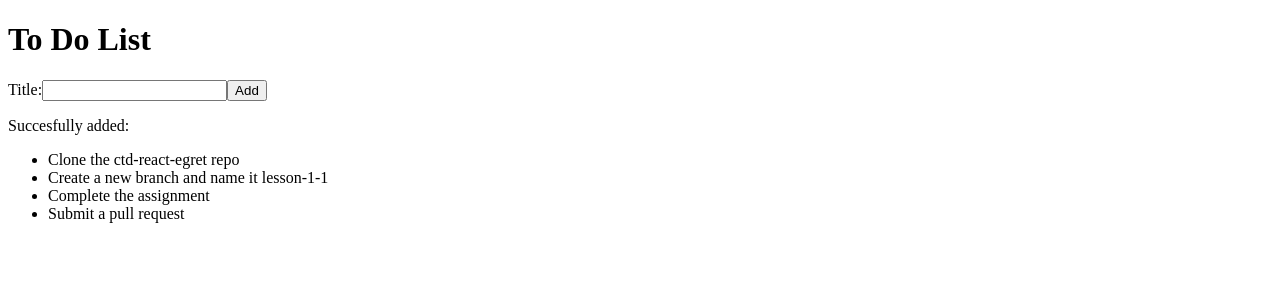
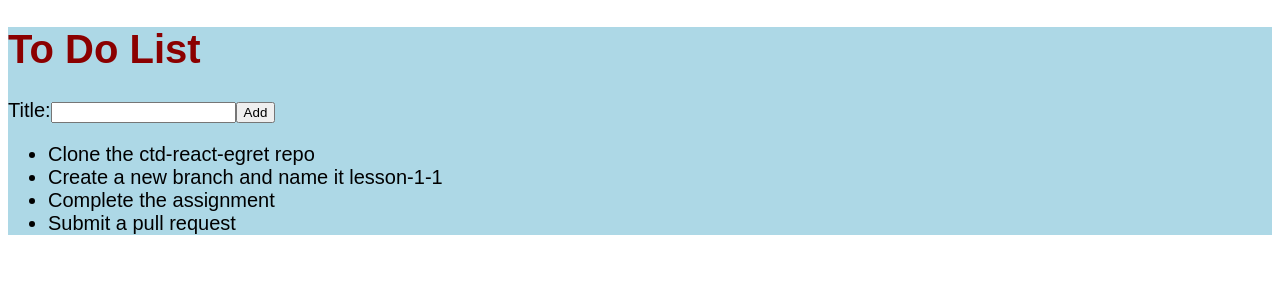
Before and after one commit to Code-the-Dream-School/ctd-react-egret, a React (Create React App) app: page / in a window 1280 px wide. Shown: the top 300 px of the page. Built offline with nearby package versions, Linux system fonts and the light colour scheme; the HTML template or start-up script is replaced by a standard one.

Commit message:
Add styles to the main div.Add comments.

```diff
--- a/src/App.js
+++ b/src/App.js
@@ -5,6 +5,7 @@ import TodoList from './TodoList';
 
 
 function App() {
+
   const todoList = [
     {
       id: 1,
@@ -26,14 +27,18 @@ function App() {
 
   const [newTodo, setNewTodo] = React.useState('')
 
+  //add styles to the div element through creating a style object
+  const divStyles = {
+    backgroundColor: "lightblue",
+    fontFamily: "Arial",
+    fontSize: 20
+  }
 
   return (
-    <div>
-      <h1>To Do List</h1>
+    <div style={divStyles} >
+      <h1 style= {{ color: "darkred" }}>To Do List</h1>
         <AddTodoForm onAddTodo={setNewTodo} />
-        <p>
-          Succesfully added: <strong>{newTodo}</strong>
-        </p>
+        {newTodo ? <p>Succesfully added: <strong>"{newTodo}"</strong></p> : null}
         <TodoList list={todoList} />
     </div>
 
--- a/src/TodoList.js
+++ b/src/TodoList.js
@@ -2,18 +2,15 @@ import React from 'react'
 import TodoListItem from './TodoListItem'
 
 
+function TodoList(props) {
 
-/* const renderList = (list) => {
-  return list.map(item => <li key={item.id}>{item.title}</li>)
-} */
-
-function TodoList(props) {
   return (
     <ul>
-      {props.list.map(todo => <TodoListItem key={todo.id} item = {todo} />
+      {props.list.map(todo => <TodoListItem key={todo.id} todo = {todo} />
       )}
     </ul>
   )
 }
 
+
 export default TodoList
--- a/src/TodoListItem.js
+++ b/src/TodoListItem.js
@@ -1,10 +1,11 @@
 import React from 'react'
 
 const TodoListItem = (props) => {
+
     return (
-        <li>{props.item.title}</li>
+        <li>{props.todo.title}</li>
     )
-
 }
 
+
 export default TodoListItem
```
Also changed, not shown: src/AddTodoForm.js (+5 -3 lines).
